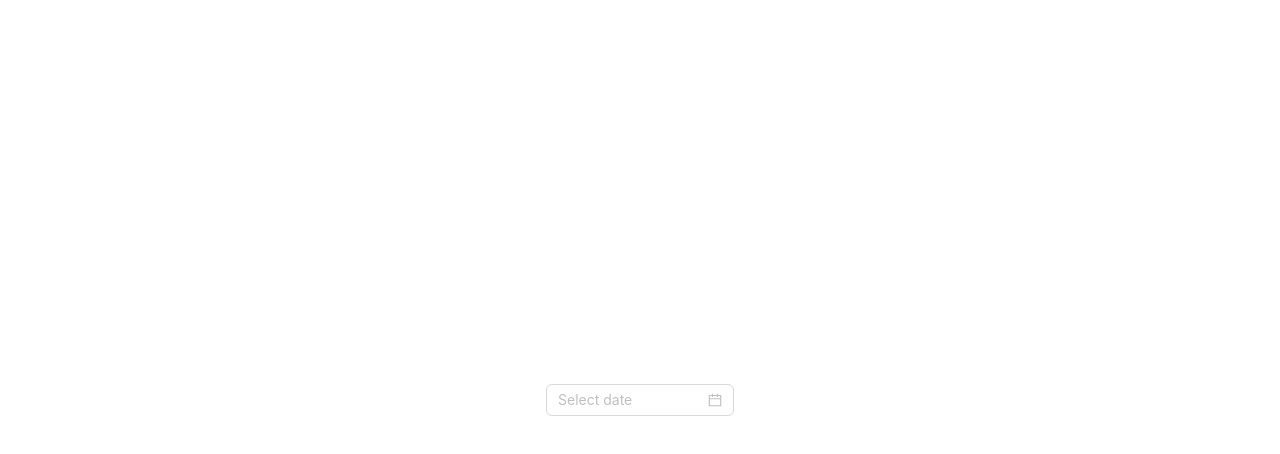
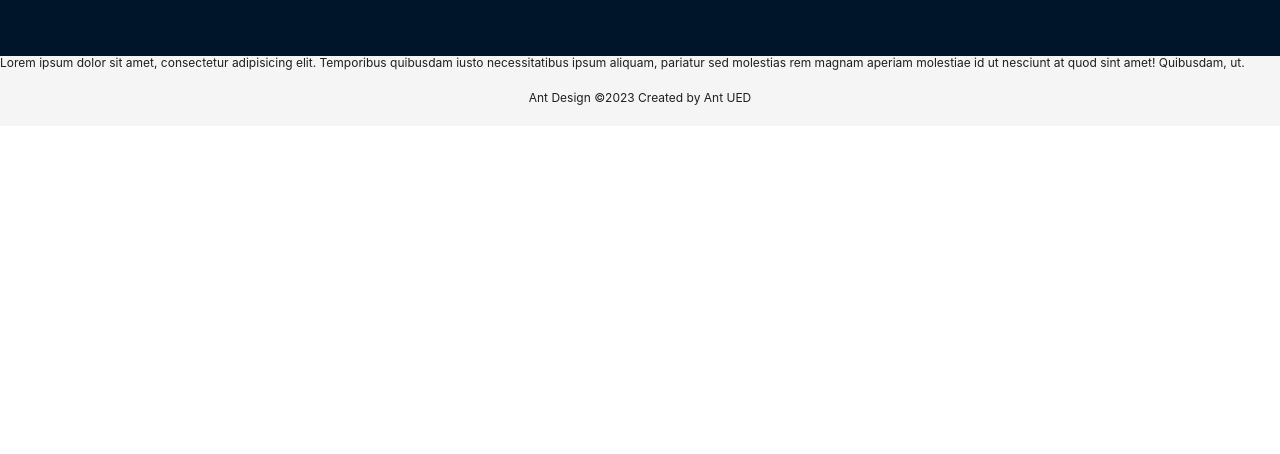
Before and after one commit to amir2mi/hamravesh-kanban, a React (Vite) app: page / in a window 1280 px wide. Shown: the top 454 px of the page. Built offline with nearby package versions, Linux system fonts and the light colour scheme.

Commit message:
Configured styles

```diff
--- a/src/App.tsx
+++ b/src/App.tsx
@@ -1,11 +1,22 @@
-import { DatePicker } from "antd";
 import Providers from "@providers";
+import { Breadcrumb, Layout, Menu, theme } from "antd";
+
+const { Header, Content, Footer } = Layout;
 
 function App() {
   return (
     <Providers>
+      <Layout className="layout">
+        <Header>
+          <div className="logo" />
 
-      <DatePicker />
+        </Header>
+        <Content>
+          Lorem ipsum dolor sit amet, consectetur adipisicing elit. Temporibus quibusdam iusto necessitatibus ipsum
+          aliquam, pariatur sed molestias rem magnam aperiam molestiae id ut nesciunt at quod sint amet! Quibusdam, ut.
+        </Content>
+        <Footer style={{ textAlign: "center" }}>Ant Design ©2023 Created by Ant UED</Footer>
+      </Layout>
     </Providers>
   );
 }
--- a/src/index.scss
+++ b/src/index.scss
@@ -1,204 +1,3 @@
 :root {
   --theme-primary-accent: #4c3faf;
 }
-
-
-:root {
-  --dark-color: hsl(var(--hue), 100%, 9%);
-  --light-color: hsl(var(--hue), 95%, 98%);
-  --base: hsl(var(--hue), 95%, 50%);
-  --complimentary1: hsl(var(--hue-complimentary1), 95%, 50%);
-  --complimentary2: hsl(var(--hue-complimentary2), 95%, 50%);
-
-  --font-family: "Poppins", system-ui;
-
-  --bg-gradient: linear-gradient(
-    to bottom,
-    hsl(var(--hue), 95%, 99%),
-    hsl(var(--hue), 95%, 84%)
-  );
-}
-
-* {
-  margin: 0;
-  padding: 0;
-  box-sizing: border-box;
-}
-
-html {
-  -webkit-font-smoothing: antialiased;
-  -moz-osx-font-smoothing: grayscale;
-}
-
-body {
-  max-width: 1920px;
-  min-height: 100vh;
-  display: grid;
-  place-items: center;
-  padding: 2rem;
-  font-family: var(--font-family);
-  color: var(--dark-color);
-  background: var(--bg-gradient);
-}
-
-.orb-canvas {
-  position: fixed;
-  top: 0;
-  left: 0;
-  width: 100%;
-  height: 100%;
-  pointer-events: none;
-  z-index: -1;
-}
-
-strong {
-  font-weight: 600;
-}
-
-.overlay {
-  width: 100%;
-  max-width: 1140px;
-  max-height: 640px;
-  padding: 8rem 6rem;
-  display: flex;
-  align-items: center;
-  background: rgba(255, 255, 255, 0.375);
-  box-shadow: 0 0.75rem 2rem 0 rgba(0, 0, 0, 0.1);
-  border-radius: 2rem;
-  border: 1px solid rgba(255, 255, 255, 0.125);
-}
-
-.overlay__inner {
-  max-width: 36rem;
-}
-
-.overlay__title {
-  font-size: 1.875rem;
-  line-height: 2.75rem;
-  font-weight: 700;
-  letter-spacing: -0.025em;
-  margin-bottom: 2rem;
-}
-
-.text-gradient {
-  background-image: linear-gradient(
-    45deg,
-    var(--base) 25%,
-    var(--complimentary2)
-  );
-  -webkit-background-clip: text;
-  -webkit-text-fill-color: transparent;
-  -moz-background-clip: text;
-  -moz-text-fill-color: transparent;
-}
-
-.overlay__description {
-  font-size: 1rem;
-  line-height: 1.75rem;
-  margin-bottom: 3rem;
-}
-
-.overlay__btns {
-  width: 100%;
-  max-width: 30rem;
-  display: flex;
-}
-
-.overlay__btn {
-  width: 50%;
-  height: 2.5rem;
-  display: flex;
-  justify-content: center;
-  align-items: center;
-  font-size: 0.875rem;
-  font-weight: 600;
-  color: var(--light-color);
-  background: var(--dark-color);
-  border: none;
-  border-radius: 0.5rem;
-  transition: transform 150ms ease;
-  outline-color: hsl(var(--hue), 95%, 50%);
-}
-
-.overlay__btn:hover {
-  transform: scale(1.05);
-  cursor: pointer;
-}
-
-.overlay__btn--transparent {
-  background: transparent;
-  color: var(--dark-color);
-  border: 2px solid var(--dark-color);
-  border-width: 2px;
-  margin-right: 0.75rem;
-}
-
-.overlay__btn-emoji {
-  margin-left: 0.375rem;
-}
-
-a {
-  text-decoration: none;
-  color: var(--dark-color);
-  width: 100%;
-  height: 100%;
-  display: flex;
-  justify-content: center;
-  align-items: center;
-}
-
-/* Not too many browser support this yet but it's good to add! */
-@media (prefers-contrast: high) {
-  .orb-canvas {
-    display: none;
-  }
-}
-
-@media only screen and (max-width: 1140px) {
-  .overlay {
-    padding: 8rem 4rem;
-  }
-}
-
-@media only screen and (max-width: 840px) {
-  body {
-    padding: 1.5rem;
-  }
-
-  .overlay {
-    padding: 4rem;
-    height: auto;
-  }
-
-  .overlay__title {
-    font-size: 1.25rem;
-    line-height: 2rem;
-    margin-bottom: 1.5rem;
-  }
-
-  .overlay__description {
-    font-size: 0.875rem;
-    line-height: 1.5rem;
-    margin-bottom: 2.5rem;
-  }
-}
-
-@media only screen and (max-width: 600px) {
-  .overlay {
-    padding: 1.5rem;
-  }
-
-  .overlay__btns {
-    flex-wrap: wrap;
-  }
-
-  .overlay__btn {
-    width: 100%;
-    font-size: 0.75rem;
-    margin-right: 0;
-  }
-
-  .overlay__btn:first-child {
-    margin-bottom: 1rem;
-  }
-}
--- a/src/main.tsx
+++ b/src/main.tsx
@@ -2,6 +2,7 @@ import React from "react";
 import ReactDOM from "react-dom/client";
 import App from "./App";
 import "./index.scss";
+import "antd/dist/reset.css";
 
 ReactDOM.createRoot(document.getElementById("root") as HTMLElement).render(
   <React.StrictMode>
--- a/src/providers/antd.tsx
+++ b/src/providers/antd.tsx
@@ -8,7 +8,10 @@ export default function AntDesignConfigProvider({ children }: ProvidersProps) {
   return (
     <ConfigProvider
       theme={{
-        algorithm: theme === "light" ? antdThemes.defaultAlgorithm : antdThemes.darkAlgorithm,
+        algorithm: [
+          theme === "light" ? antdThemes.defaultAlgorithm : antdThemes.darkAlgorithm,
+          antdThemes.compactAlgorithm,
+        ],
         token: {
           colorPrimary: "#4c3faf",
         },
```
